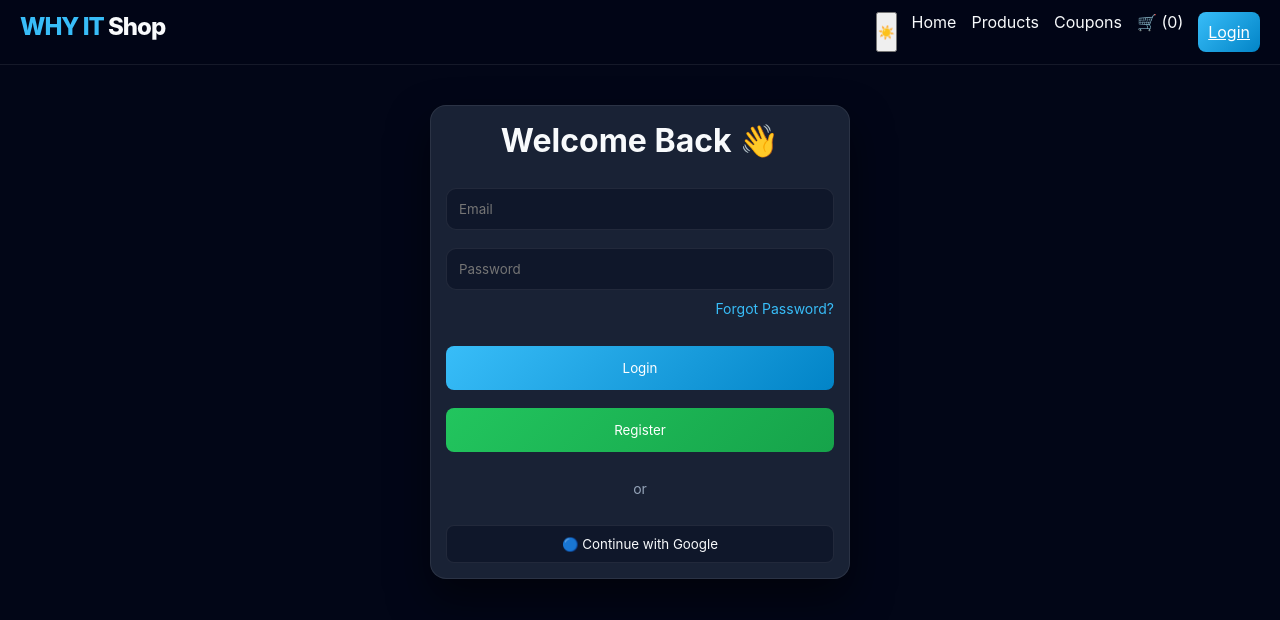
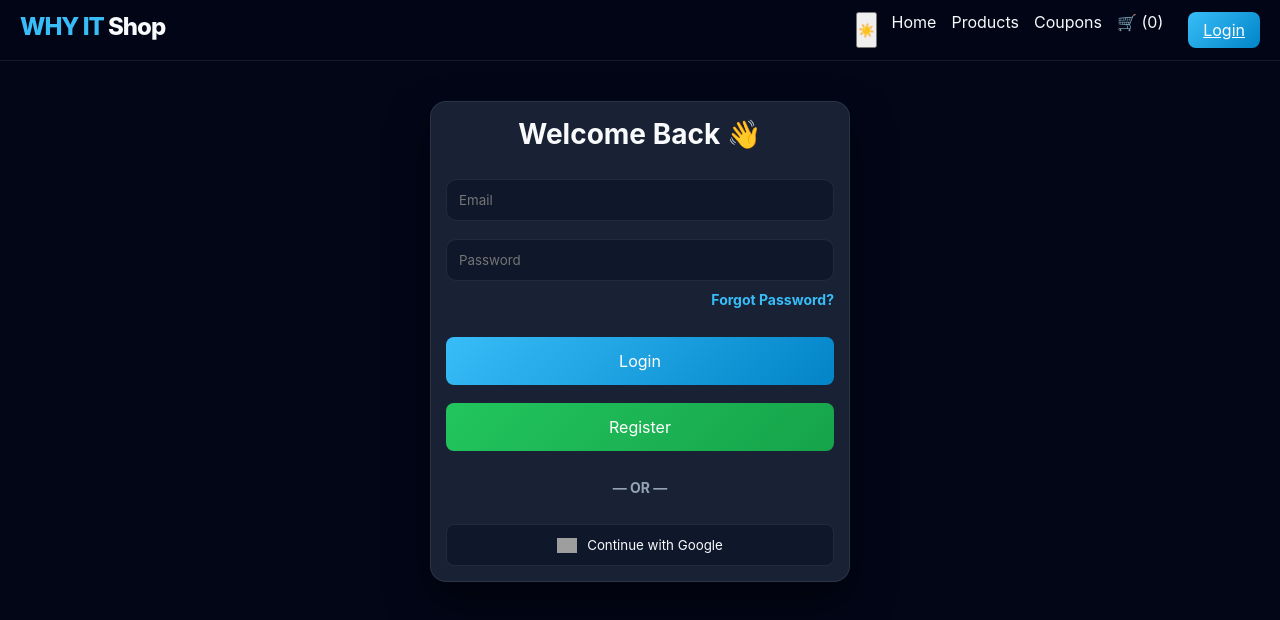
Before and after one commit to Yxminebest/whyitshop, a React (Vite) app: page /login in a window 1280 px wide. Shown: the top 620 px of the page. Built offline with nearby package versions, Linux system fonts and the light colour scheme; no server answers; grey boxes are pictures that could not be loaded.

Commit message:
Update UI to Glassmorphism and Add Dark/Light Mode

```diff
--- a/src/components/Navbar.jsx
+++ b/src/components/Navbar.jsx
@@ -77,18 +77,36 @@ function Navbar({ theme, toggleTheme }) {
           </>
         )}
 
+        {/* ADMIN MENU */}
         {role === "admin" && (
           <>
             <Link to="/admin" className="nav-link" style={{ color: "var(--accent)" }}>Dashboard</Link>
+            <Link to="/admin/users" className="nav-link" style={{ color: "var(--accent)" }}>Users</Link>
+            <Link to="/admin/orders" className="nav-link" style={{ color: "var(--accent)" }}>Manage Orders</Link>
           </>
         )}
 
+        {/* 🔥 AUTH (แสดงชื่อผู้ใช้ + ปุ่ม Logout) */}
         {user ? (
-          <button onClick={logoutUser} className="btn-primary" style={{ background: "var(--danger)" }}>
-            Logout
-          </button>
+          <div style={{ display: "flex", alignItems: "center", gap: "15px", marginLeft: "10px" }}>
+
+            <span style={{
+              color: "var(--text-muted)",
+              fontSize: "14px",
+              fontWeight: "600",
+              borderRight: "2px solid var(--card-border)", /* เส้นคั่นบางๆ */
+              paddingRight: "15px"
+            }}>
+              👋 {user.user_metadata?.full_name || user.email}
+            </span>
+
+            <button onClick={logoutUser} className="btn-primary" style={{ background: "var(--danger)", padding: "8px 15px" }}>
+              Logout
+            </button>
+
+          </div>
         ) : (
-          <Link to="/login" className="btn-primary">Login</Link>
+          <Link to="/login" className="btn-primary" style={{ padding: "8px 15px", marginLeft: "10px" }}>Login</Link>
         )}
       </div>
     </nav>
--- a/src/pages/AdminOrders.jsx
+++ b/src/pages/AdminOrders.jsx
@@ -16,7 +16,12 @@ function AdminOrders() {
     fetchOrders();
   }, []);
 
-  const getSlipUrl = (path) => path ? supabase.storage.from("slips").getPublicUrl(path).data.publicUrl : null;
+  // 🔥 แก้ไขฟังก์ชันนี้: เช็กว่าถ้าเป็นลิงก์เต็มอยู่แล้ว ให้ใช้ได้เลย
+  const getSlipUrl = (path) => {
+    if (!path) return null;
+    if (path.startsWith("http")) return path;
+    return supabase.storage.from("slips").getPublicUrl(path).data.publicUrl;
+  };
 
   const updateStatus = async (id, newStatus) => {
     setUpdatingId(id);
--- a/src/pages/Login.jsx
+++ b/src/pages/Login.jsx
@@ -4,11 +4,14 @@ import { useNavigate, Link } from "react-router-dom";
 
 function Login() {
   const navigate = useNavigate();
+
+  /* ================= STATE ================= */
   const [email, setEmail] = useState("");
   const [password, setPassword] = useState("");
   const [loading, setLoading] = useState(false);
   const [googleLoading, setGoogleLoading] = useState(false);
 
+  /* ================= CREATE USER ================= */
   const createUserIfNotExists = async (user) => {
     try {
       const { data } = await supabase.from("users").select("id").eq("id", user.id).maybeSingle();
@@ -18,18 +21,21 @@ function Login() {
     }
   };
 
+  /* ================= GET ROLE ================= */
   const getUserRole = async (userId) => {
     const { data, error } = await supabase.from("users").select("role").eq("id", userId).single();
     if (error) return "user";
     return data?.role || "user";
   };
 
+  /* ================= EMAIL LOGIN ================= */
   const handleLogin = async () => {
     if (!email || !password) return alert("กรุณากรอกข้อมูลให้ครบ");
     try {
       setLoading(true);
       const { data, error } = await supabase.auth.signInWithPassword({ email, password });
-      if (error) return alert(error.message);
+
+      if (error) return alert("❌ " + error.message);
 
       const user = data.user;
       await createUserIfNotExists(user);
@@ -37,12 +43,13 @@ function Login() {
 
       navigate(role === "admin" ? "/admin" : "/");
     } catch (err) {
-      alert("เกิดข้อผิดพลาด");
+      alert("เกิดข้อผิดพลาดของระบบ");
     } finally {
       setLoading(false);
     }
   };
 
+  /* ================= GOOGLE LOGIN ================= */
   const handleGoogleLogin = async () => {
     try {
       setGoogleLoading(true);
@@ -50,7 +57,7 @@ function Login() {
         provider: "google",
         options: { redirectTo: window.location.origin },
       });
-      if (error) alert(error.message);
+      if (error) alert("❌ " + error.message);
     } catch (err) {
       alert("Google login ล้มเหลว");
     } finally {
@@ -58,31 +65,53 @@ function Login() {
     }
   };
 
+  /* ================= UI ================= */
   return (
     <div className="page-container" style={{ display: "flex", justifyContent: "center", alignItems: "center" }}>
-      <div className="glass-card" style={{ width: "100%", maxWidth: "420px", display: "flex", flexDirection: "column", gap: "18px" }}>
+      <div className="glass-card" style={{ width: "100%", maxWidth: "420px", display: "flex", flexDirection: "column", gap: "18px", textAlign: "center" }}>
 
-        <h1 style={{ textAlign: "center", marginBottom: "10px" }}>Welcome Back 👋</h1>
+        <h1 style={{ marginBottom: "10px", fontSize: "28px" }}>Welcome Back 👋</h1>
 
-        <input type="email" placeholder="Email" value={email} onChange={(e) => setEmail(e.target.value)} className="input-glass" />
-        <input type="password" placeholder="Password" value={password} onChange={(e) => setPassword(e.target.value)} className="input-glass" />
+        {/* INPUTS */}
+        <input
+          type="email"
+          placeholder="Email"
+          value={email}
+          onChange={(e) => setEmail(e.target.value)}
+          className="input-glass"
+          style={{ textAlign: "left" }}
+        />
+        <input
+          type="password"
+          placeholder="Password"
+          value={password}
+          onChange={(e) => setPassword(e.target.value)}
+          className="input-glass"
+          style={{ textAlign: "left" }}
+        />
 
         <div style={{ textAlign: "right", marginTop: "-10px", marginBottom: "10px" }}>
-          <Link to="/forgot-password" style={{ color: "var(--primary)", fontSize: "14px", textDecoration: "none" }}>Forgot Password?</Link>
+          <Link to="/forgot-password" style={{ color: "var(--primary)", fontSize: "14px", textDecoration: "none", fontWeight: "bold" }}>
+            Forgot Password?
+          </Link>
         </div>
 
-        <button onClick={handleLogin} disabled={loading} className="btn-primary" style={{ padding: "14px" }}>
+        {/* BUTTONS */}
+        <button onClick={handleLogin} disabled={loading} className="btn-primary" style={{ padding: "14px", fontSize: "16px" }}>
           {loading ? "Loading..." : "Login"}
         </button>
 
-        <button onClick={() => navigate("/register")} className="btn-success" style={{ padding: "14px" }}>
+        <button onClick={() => navigate("/register")} className="btn-success" style={{ padding: "14px", fontSize: "16px" }}>
           Register
         </button>
 
-        <div style={{ textAlign: "center", color: "var(--text-muted)", fontSize: "14px", margin: "10px 0" }}>or</div>
+        <div style={{ color: "var(--text-muted)", fontSize: "14px", margin: "10px 0", fontWeight: "bold" }}>
+          — OR —
+        </div>
 
-        <button onClick={handleGoogleLogin} disabled={googleLoading} className="btn-primary" style={{ background: "var(--bg-secondary)", color: "var(--text-main)", border: "1px solid var(--card-border)" }}>
-          {googleLoading ? "Connecting..." : "🔵 Continue with Google"}
+        <button onClick={handleGoogleLogin} disabled={googleLoading} className="btn-primary" style={{ background: "var(--bg-secondary)", color: "var(--text-main)", border: "1px solid var(--card-border)", display: "flex", alignItems: "center", justifyContent: "center", gap: "10px", padding: "12px" }}>
+          <img src="https://www.svgrepo.com/show/475656/google-color.svg" alt="Google" style={{ width: "20px" }} />
+          {googleLoading ? "Connecting..." : "Continue with Google"}
         </button>
 
       </div>
```
